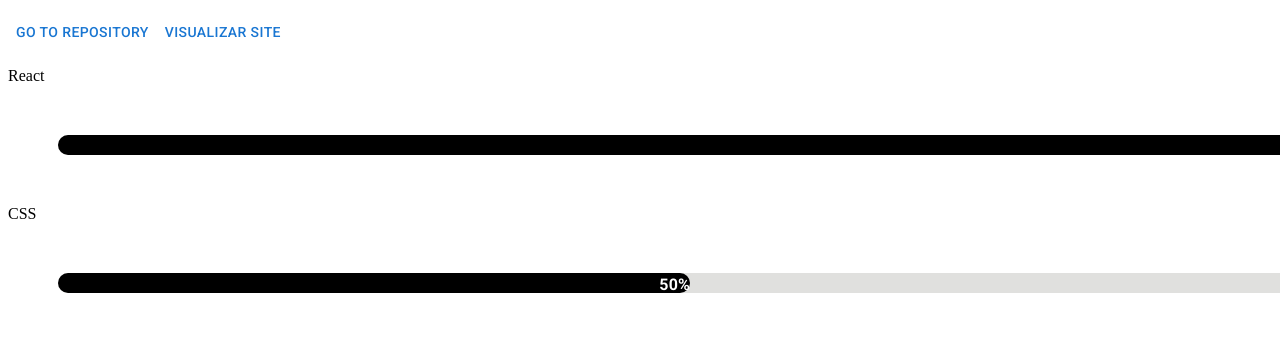
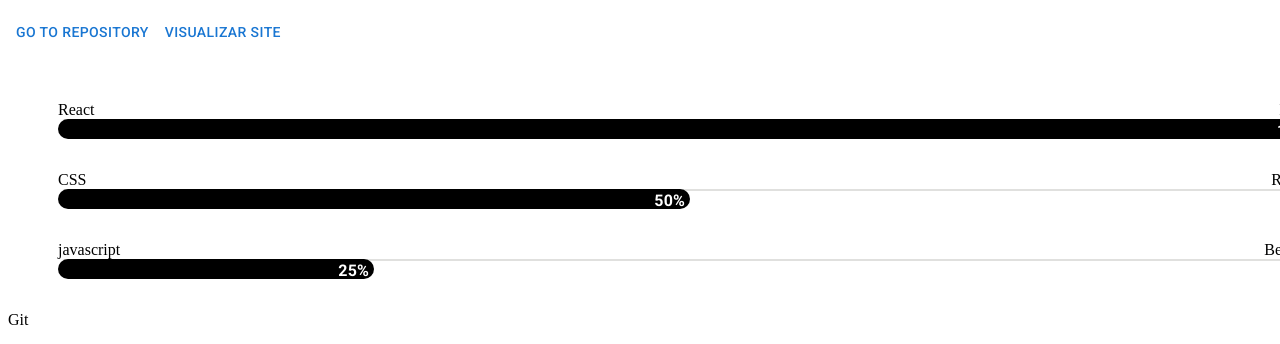
Before and after one commit to julio-silveira/julio-silveira.github.io, a React (Vite) app: page / in a window 1280 px wide. Shown: the part 607-951 px from the top of the page. Built offline with nearby package versions, Linux system fonts and the light colour scheme.

Commit message:
feat: ProgressBar Finalizada

```diff
--- a/src/components/Techs/ProgeressBar.tsx
+++ b/src/components/Techs/ProgeressBar.tsx
@@ -3,15 +3,28 @@ import React, { useEffect, useState } from 'react'
 
 interface ProgressBarProps {
   completed: number
+  techName: string
 }
 
 const ProgressBar = (props: ProgressBarProps) => {
-  const { completed } = props
+  const { completed, techName } = props
   const [loadCompleted, setLoadCompleted] = useState(0)
 
   useEffect(() => {
     setInterval(() => setLoadCompleted(completed), 500)
   }, [completed])
+
+  const getRanking = () => {
+    if (completed <= 25) {
+      return 'Begineer'
+    } else if (completed <= 50) {
+      return 'Regular'
+    } else if (completed <= 75) {
+      return 'Advanced'
+    } else if (completed <= 100) {
+      return 'Expert'
+    }
+  }
 
   return (
     <Box
@@ -25,6 +38,16 @@ const ProgressBar = (props: ProgressBarProps) => {
     >
       <Box
         sx={{
+          backgroundColor: 'white',
+          display: 'flex',
+          justifyContent: 'space-between'
+        }}
+      >
+        <span> {techName} </span>
+        <span>{getRanking()}</span>
+      </Box>
+      <Box
+        sx={{
           height: '100%',
           width: `${loadCompleted}%`,
           backgroundColor: 'black',
@@ -35,8 +58,8 @@ const ProgressBar = (props: ProgressBarProps) => {
       >
         <Typography
           variant="body1"
-          sx={{ color: 'white', fontWeight: '700' }}
-        >{`${completed}%`}</Typography>
+          sx={{ paddingRight: '5px', color: 'white', fontWeight: '700' }}
+        >{`${loadCompleted}%`}</Typography>
       </Box>
     </Box>
   )
--- a/src/components/Techs/Techs.tsx
+++ b/src/components/Techs/Techs.tsx
@@ -7,8 +7,7 @@ export default function Techs() {
     <section>
       {techBarList.map(({ techName, completed }, index) => (
         <article key={`techName-${index}`}>
-          <p>{techName}</p>
-          <ProgressBar completed={completed} />
+          <ProgressBar completed={completed} techName={techName} />
         </article>
       ))}
       {techNamesList.map((tech, index) => (
--- a/src/data/techslist.ts
+++ b/src/data/techslist.ts
@@ -10,6 +10,10 @@ export const techBarList: techListFormat[] = [
   {
     techName: 'CSS',
     completed: 50
+  },
+  {
+    techName: 'javascript',
+    completed: 25
   }
 ]
 
```
